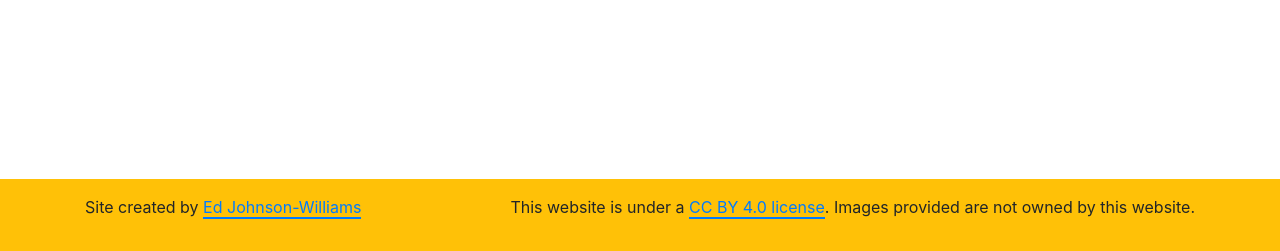
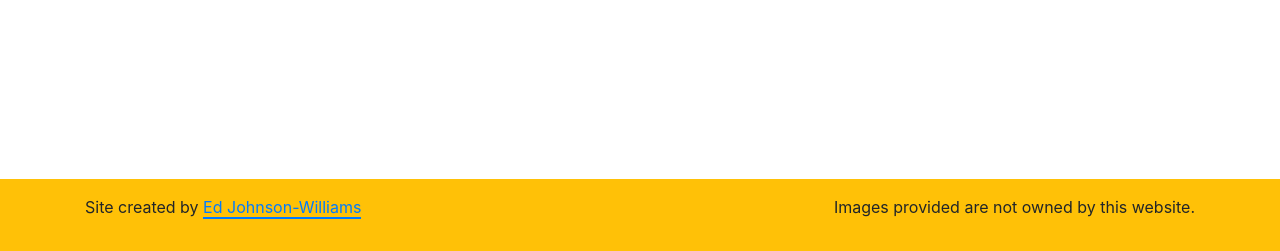
Before and after one commit to edjw/get-youtubethumbnails, a Flask app: page / in a window 1280 px wide. Shown: the part 549-800 px from the top of the page. Run offline with Flask 2, Linux system fonts and the light colour scheme; some libraries are stand-ins or nearby versions.

Commit message:
fixing typos

```diff
--- a/app/templates/includes/footer.html
+++ b/app/templates/includes/footer.html
@@ -7,8 +7,7 @@
                 </p>
             </div>
             <div class="col-12 col-sm-7 col-lg-8">
-                <p class="text-xl-right">This website is under a
-                    <a href="https://creativecommons.org/licenses/by/4.0/">CC BY 4.0 license</a>. Images provided are not owned by this website.</p>
+                <p class="text-xl-right">Images provided are not owned by this website.</p>
             </div>
         </div>
     </div>
--- a/app/templates/submit.html
+++ b/app/templates/submit.html
@@ -3,7 +3,7 @@
 
 <div class="row mt-3 mt-sm-5">
     <div class="col-10 offset-1 col-md-8 offset-md-2">
-        <h2 class="text-center">YouTube video thumbnail</h2>
+        <h2 class="text-center">YouTube video thumbnails</h2>
         <p class="text-center">
             Here are the thumbnails for that YouTube video.
             <br>Right click on them and click
--- a/main.py
+++ b/main.py
@@ -67,6 +67,8 @@ def get_youtube_thumbnail(yt_url):
 
     if video_id:
         thumbnails_data = get_thumbnails_data(video_id, yt_url)
+
+        # This section only necessary because i.ytimg.com isn't whitelisted for outbound connections on Python Anywhere's free tier
         for key in thumbnails_data.items():
             url = key[1]["url"]
             url = url.replace("i.ytimg.com", "img.youtube.com")
```
Also changed, not shown: README.md.
